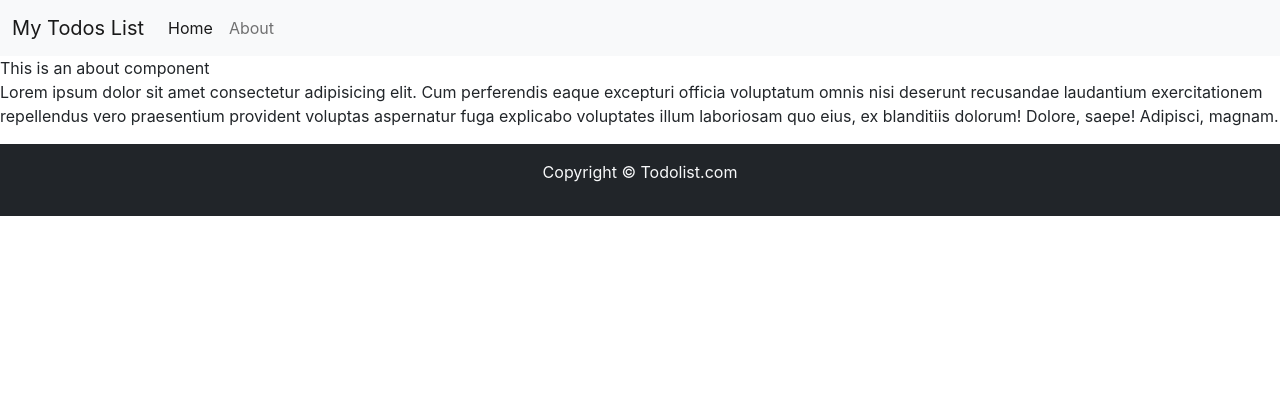
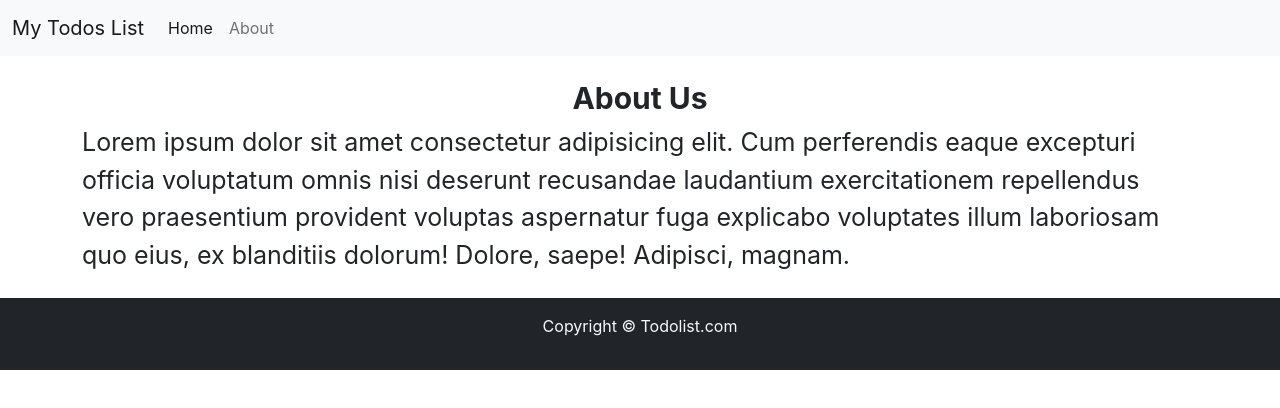
Before and after one commit to ameybobade/Todo-list, a React (Create React App) app: page /about in a window 1280 px wide. Shown: the top 408 px of the page. Built offline with nearby package versions, Linux system fonts and the light colour scheme.

Commit message:
edited in final commit

```diff
--- a/src/Components/About.js
+++ b/src/Components/About.js
@@ -1,10 +1,19 @@
 import React from 'react'
 
 export const About = () => {
+    let hStyle={
+        minHeight: "100%",
+        fontSize:"30px",
+        fontWeight:"bold"
+    }
+    let paraStyle={
+        fontSize:"25px",
+    }
+
     return (
-        <div>
-            This is an about component
-            <p>Lorem ipsum dolor sit amet consectetur adipisicing elit. Cum perferendis eaque excepturi officia voluptatum omnis nisi deserunt recusandae laudantium exercitationem repellendus vero praesentium provident voluptas aspernatur fuga explicabo voluptates illum laboriosam quo eius, ex blanditiis dolorum! Dolore, saepe! Adipisci, magnam.</p>
+        <div className="container my-4">
+            <h2 style={hStyle} className="text-center">About Us</h2>
+            <p style={paraStyle}>Lorem ipsum dolor sit amet consectetur adipisicing elit. Cum perferendis eaque excepturi officia voluptatum omnis nisi deserunt recusandae laudantium exercitationem repellendus vero praesentium provident voluptas aspernatur fuga explicabo voluptates illum laboriosam quo eius, ex blanditiis dolorum! Dolore, saepe! Adipisci, magnam.</p>
         </div>
     )
 }
--- a/src/Components/AddTodo.js
+++ b/src/Components/AddTodo.js
@@ -22,15 +22,15 @@ export const AddTodo = ({addTodo}) => {
         }
     }
     return (
-        <div className="container my-3">
-            <h3>Add a Todo</h3>
+        <div className="container my-3 border border-dark rounded p-4">
+            <h3 className="text-center">Add a Todo</h3>
             <form onSubmit={submit}>
-                <div className="mb-3">
+                <div className="mb-3 fs-5">
                     <label htmlFor="title" className="form-label">Todo Title</label>
                     <input type="text" value={title} onChange={(e) => setTitle(e.target.value)} className="form-control" id="title" aria-describedby="emailHelp" />
 
                 </div>
-                <div className="mb-3">
+                <div className="mb-3 fs-5">
                     <label htmlFor="desc" className="form-label">Todo Description</label>
                     <input type="text" value={desc} onChange={(e) => setDesc(e.target.value)} className="form-control" id="desc" />
                 </div>
--- a/src/Components/Todoitems.js
+++ b/src/Components/Todoitems.js
@@ -1,15 +1,19 @@
 import React from 'react'
 
 export const Todoitems = ({todo, onDelete}) => {
+    let myStyles={
+
+    }
     return (
         <>
-            <div>
-                <h5>{todo.title}</h5>
-                <p>{todo.desc}</p>
-                <button className="btn btn-sm btn-danger" onClick={() => {onDelete(todo)}} >Delete</button>
+            <div className="border border-dark rounded rounded-3 p-3" style={myStyles}>
+
+                <h5 className="fs-5">{todo.sno+1}. <u>{todo.title}</u></h5>
+                <p className="fs-5 mx-4">{todo.desc}</p>
+                <button className="btn btn-sm btn-danger mx-4" onClick={() => {onDelete(todo)}} >Delete</button>
 
             </div>
-            <hr/>
+            <hr className="bold"/>
         </>
     )
 }
--- a/src/Components/Todos.js
+++ b/src/Components/Todos.js
@@ -6,7 +6,7 @@ export const Todos = (props) => {
         minHeight:"70vh",
     }
     return (
-        <div className="container my-3" style={myStyles}>
+        <div className="container my-3 border border-dark rounded p-4" style={myStyles}>
             <h3 className="text-center">Todo List</h3>
             {props.todos.length===0? "No todos to display":
             props.todos.map((todo)=>{
```
Also changed, not shown: src/App.js (+4 -7 lines).
